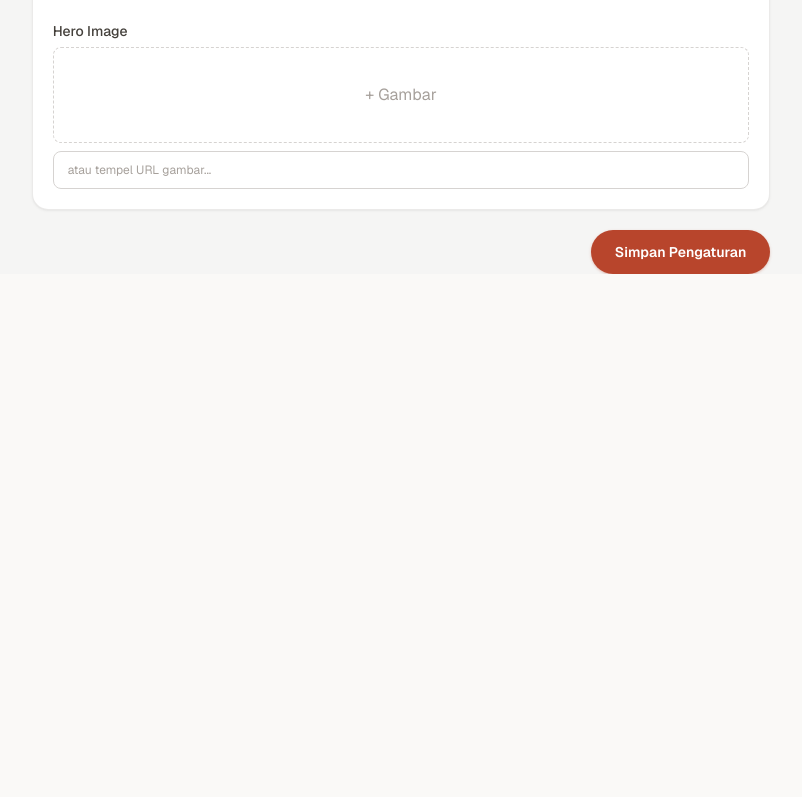
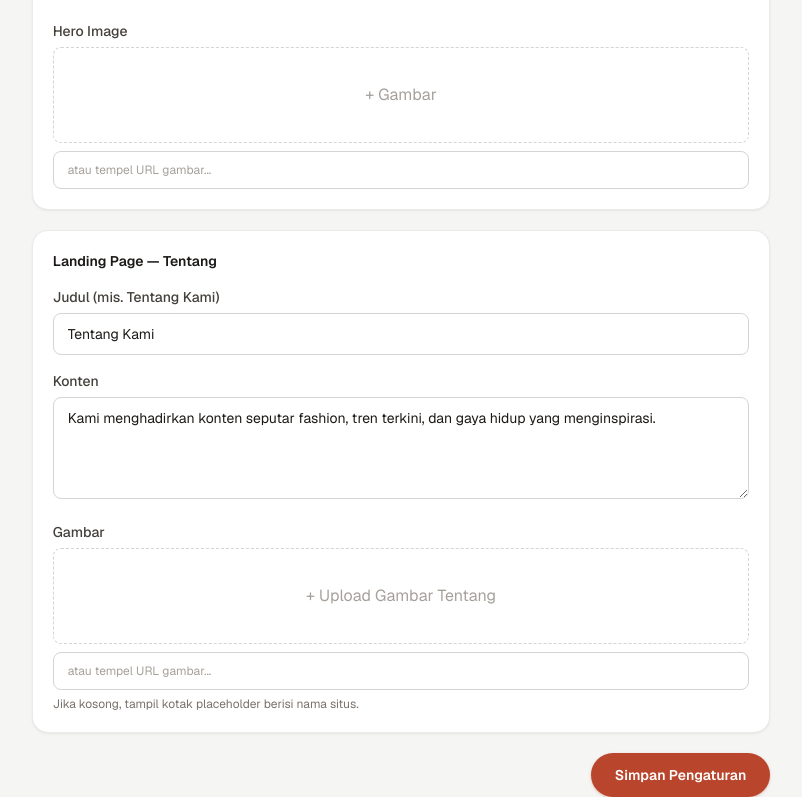
Before and after one commit to AL-JOESTAR/Web-Discovery, a Next.js app: page /admin/settings in a window 1280 px wide. Shown: the part 1300-2097 px from the top of the page, without its empty margins (239-1041 px from the left). Before the commit the page ends 1574 px from the top, so only its background shows below. Built offline with nearby package versions, Linux system fonts and the light colour scheme; no server answers; a web font is replaced by a local one.

Commit message:
fix landing page

```diff
--- a/src/components/admin/settings-form.tsx
+++ b/src/components/admin/settings-form.tsx
@@ -44,6 +44,10 @@ export function SettingsForm({ initial }: { initial: SiteSettings | null }) {
 
   function setHero(patch: Partial<LandingContent["hero"]>) {
     setLanding((prev) => ({ ...prev, hero: { ...prev.hero, ...patch } }));
+  }
+
+  function setAbout(patch: Partial<LandingContent["about"]>) {
+    setLanding((prev) => ({ ...prev, about: { ...prev.about, ...patch } }));
   }
 
   function handleSubmit(e: React.FormEvent) {
@@ -188,6 +192,36 @@ export function SettingsForm({ initial }: { initial: SiteSettings | null }) {
         </div>
       </Fieldset>
 
+      <Fieldset title="Landing Page — Tentang">
+        <div className="grid gap-4">
+          <Field label="Judul (mis. Tentang Kami)">
+            <input
+              className="input"
+              value={landing.about.title}
+              onChange={(e) => setAbout({ title: e.target.value })}
+            />
+          </Field>
+          <Field label="Konten">
+            <textarea
+              className="textarea"
+              rows={4}
+              value={landing.about.content}
+              onChange={(e) => setAbout({ content: e.target.value })}
+            />
+          </Field>
+          <Field label="Gambar">
+            <ImageUpload
+              value={landing.about.image ?? ""}
+              onChange={(url) => setAbout({ image: url })}
+              label="Upload Gambar Tentang"
+            />
+            <p className="mt-1.5 text-xs text-stone-500">
+              Jika kosong, tampil kotak placeholder berisi nama situs.
+            </p>
+          </Field>
+        </div>
+      </Fieldset>
+
       <div className="flex justify-end">
         <button
           type="submit"
```
